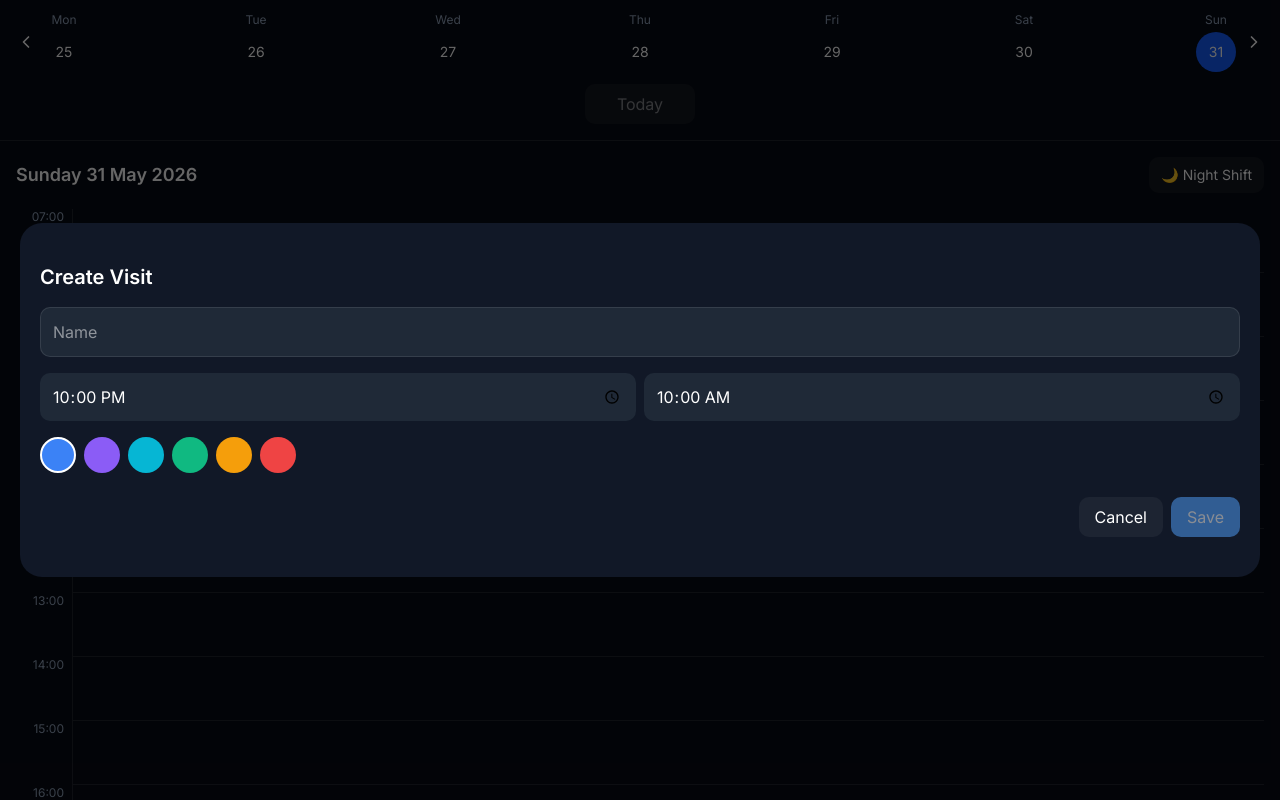
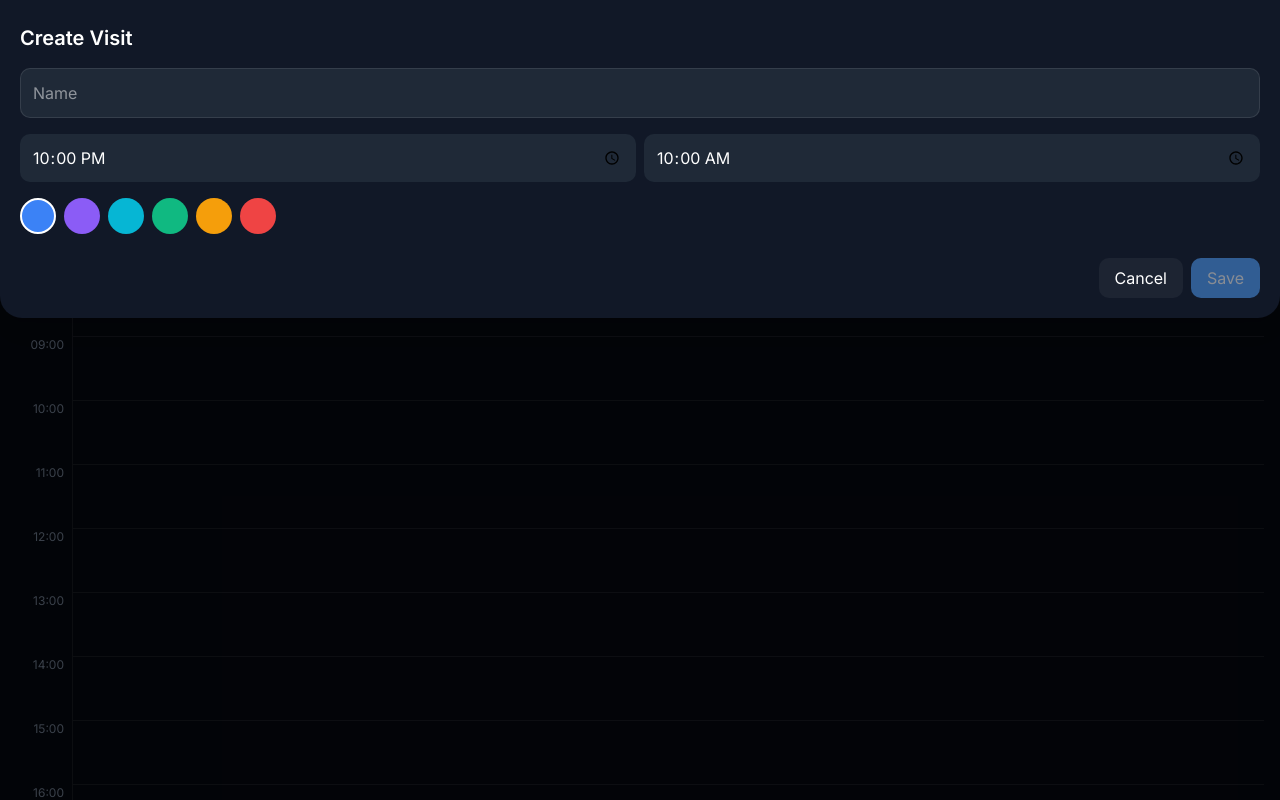
Before and after one commit to usmaan275/hospital-calendar, a Next.js app: page / in a window 1280 px wide. Both pictures are taken after a click on the button "🌙 Night Shift". Shown: the top 800 px of the page. Built offline with nearby package versions, Linux system fonts and the light colour scheme; no server answers; the database is empty.

Commit message:
ios scroll fix

```diff
--- a/components/VisitForm.tsx
+++ b/components/VisitForm.tsx
@@ -56,6 +56,17 @@ export default function VisitForm({
 
     setColor(visit.color);
   }, [visit]);
+
+  useEffect(() => {
+    if (!open) return;
+
+    const original = document.body.style.overflow;
+    document.body.style.overflow = "hidden";
+
+    return () => {
+      document.body.style.overflow = original;
+    };
+  }, [open]);
 
   if (!open || !visit) return null;
 
@@ -128,8 +139,8 @@ export default function VisitForm({
   }
 
   return (
-    <div className="fixed inset-0 z-50 flex items-center justify-center bg-black/60 p-5">
-      <div className="w-full py-10 rounded-3xl bg-[#111827] p-5">
+    <div className="fixed inset-0 z-50 bg-black/60">
+      <div className="absolute top-0 left-0 right-0 w-full rounded-b-3xl bg-[#111827] p-5 pt-6 shadow-xl">
         <h2 className="mb-4 text-xl font-semibold">
           {currentVisit.id ? "Edit Visit" : "Create Visit"}
         </h2>
```
